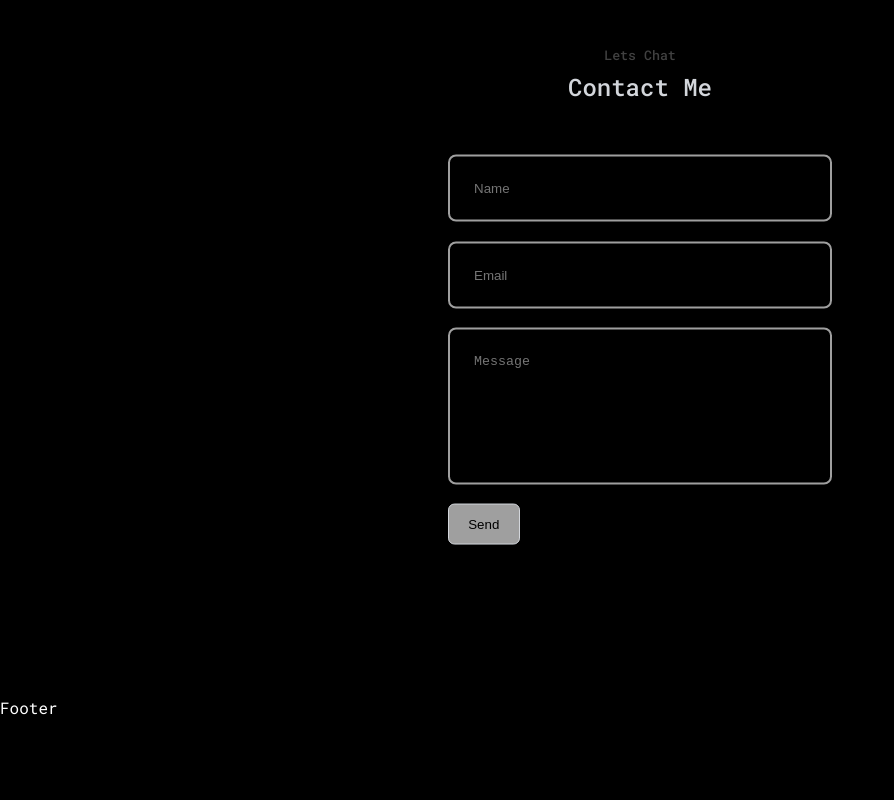
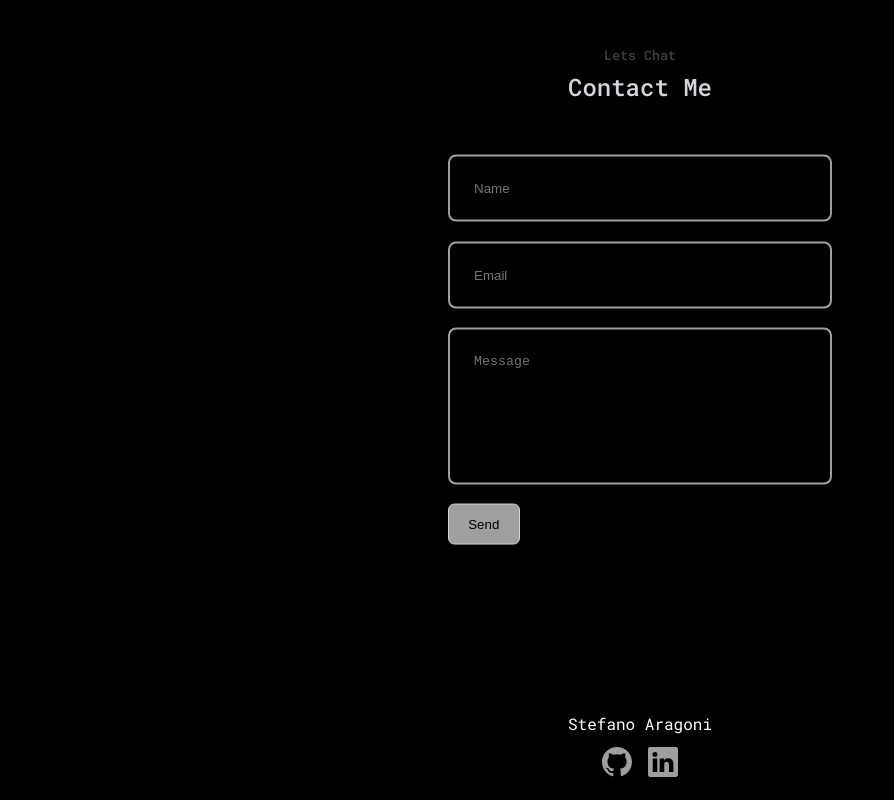
Before and after one commit to stefanoaragoni/portafolio, a React (Vite) app: page / in a window 1280 px wide. Shown: the part 3306-4106 px from the top of the page, without its empty margins (0-894 px from the left). Before the commit the page ends 4027 px from the top, so only its background shows below. Built offline with nearby package versions, Linux system fonts and the light colour scheme.

Commit message:
FOOTER [DONE]

```diff
--- a/src/components/footer/Footer.jsx
+++ b/src/components/footer/Footer.jsx
@@ -1,9 +1,17 @@
 import React from 'react'
 import './footer.css'
+import { BsLinkedin } from 'react-icons/bs'
+import { BsGithub } from 'react-icons/bs'
 
 const Footer = () => {
   return (
-    <div>Footer</div>
+    <footer>
+      Stefano Aragoni
+      <div className="f_horizontal">
+        <a href='https://github.com/stefanoaragoni' target={"_blank"}><BsGithub size={30}/></a>
+        <a href='https://linkedin.com/in/stefanoaragoni' target={"_blank"}>< BsLinkedin size={30}/></a>
+      </div>
+    </footer>
   )
 }
 
--- a/src/components/footer/footer.css
+++ b/src/components/footer/footer.css
@@ -0,0 +1,13 @@
+footer{
+    display: grid;
+    grid-template-rows: 1fr 1fr;
+    justify-content: center;
+    padding: 1rem;
+}
+
+.f_horizontal{
+    display: flex;
+    flex-direction: row;
+    gap: 1rem;
+    justify-content: center;
+}
```
